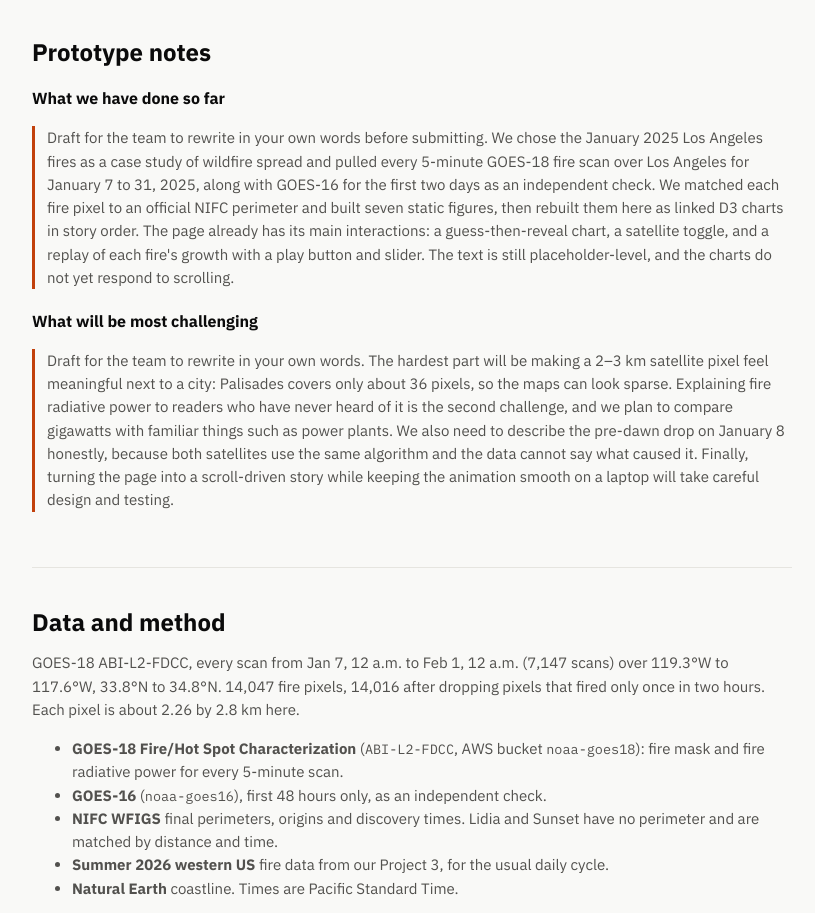
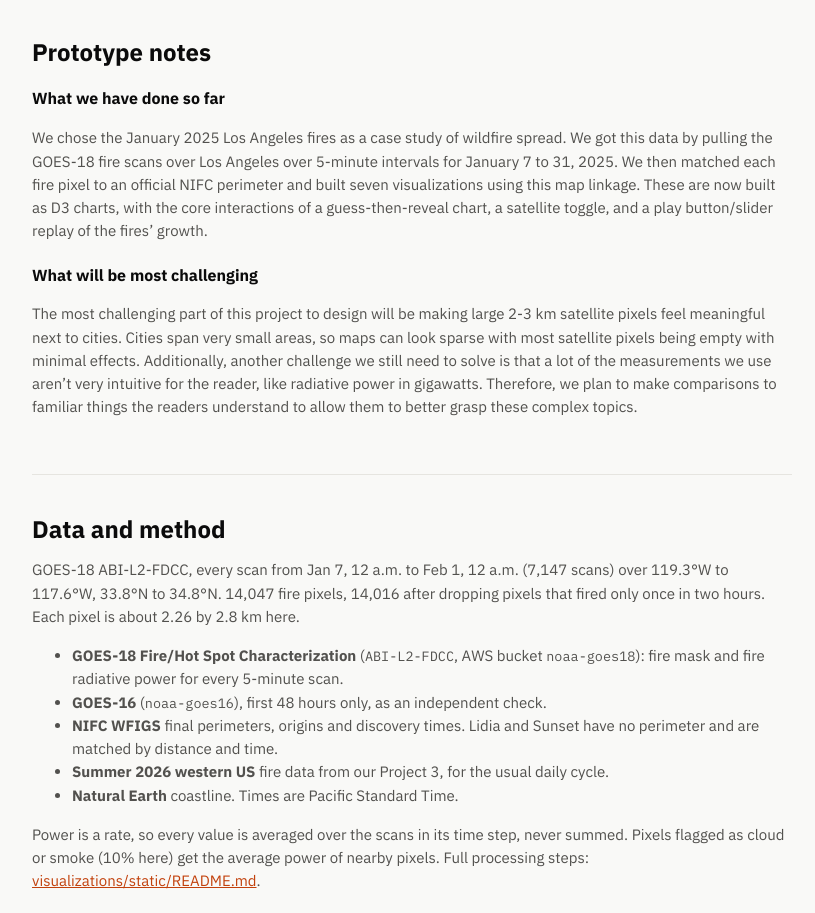
Before and after one commit to stvngo/dsc106-final-project, a plain HTML site: page index.html in a window 1280 px wide. Shown: the part 4401-5314 px from the top of the page, without its empty margins (228-1043 px from the left). Drawn offline with nearby package versions, Linux system fonts and the light colour scheme.

Commit message:
Add writeup

```diff
--- a/index.html
+++ b/index.html
@@ -166,20 +166,17 @@
     <section class="notes" id="prototype-notes">
       <h2>Prototype notes</h2>
       <h3>What we have done so far</h3>
-      <p class="todo-block">Draft for the team to rewrite in your own words before submitting. We chose the January 2025 Los Angeles fires as a case study
-        of wildfire spread and pulled every 5-minute GOES-18 fire scan over Los Angeles for January 7 to 31, 2025, along
-        with GOES-16 for the first two days as an independent check. We matched each fire pixel to an official NIFC
-        perimeter and built seven static figures, then rebuilt them here as linked D3 charts in story order. The page
-        already has its main interactions: a guess-then-reveal chart, a satellite toggle, and a replay of each fire's
-        growth with a play button and slider. The text is still placeholder-level, and the charts do not yet respond to
-        scrolling.</p>
+      <p>We chose the January 2025 Los Angeles fires as a case study of wildfire spread. We got this data by pulling the
+        GOES-18 fire scans over Los Angeles over 5-minute intervals for January 7 to 31, 2025. We then matched each fire
+        pixel to an official NIFC perimeter and built seven visualizations using this map linkage. These are now built as
+        D3 charts, with the core interactions of a guess-then-reveal chart, a satellite toggle, and a play button/slider
+        replay of the fires’ growth.</p>
       <h3>What will be most challenging</h3>
-      <p class="todo-block">Draft for the team to rewrite in your own words. The hardest part will be making a 2–3 km satellite pixel feel meaningful
-        next to a city: Palisades covers only about 36 pixels, so the maps can look sparse. Explaining fire radiative power
-        to readers who have never heard of it is the second challenge, and we plan to compare gigawatts with familiar
-        things such as power plants. We also need to describe the pre-dawn drop on January 8 honestly, because both
-        satellites use the same algorithm and the data cannot say what caused it. Finally, turning the page into a
-        scroll-driven story while keeping the animation smooth on a laptop will take careful design and testing.</p>
+      <p>The most challenging part of this project to design will be making large 2-3 km satellite pixels feel meaningful
+        next to cities. Cities span very small areas, so maps can look sparse with most satellite pixels being empty with
+        minimal effects. Additionally, another challenge we still need to solve is that a lot of the measurements we use
+        aren’t very intuitive for the reader, like radiative power in gigawatts. Therefore, we plan to make comparisons to
+        familiar things the readers understand to allow them to better grasp these complex topics.</p>
     </section>
 
     <section class="notes" id="data-notes">
```
